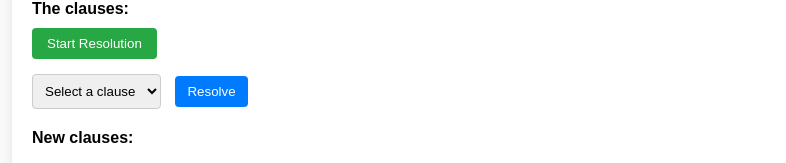
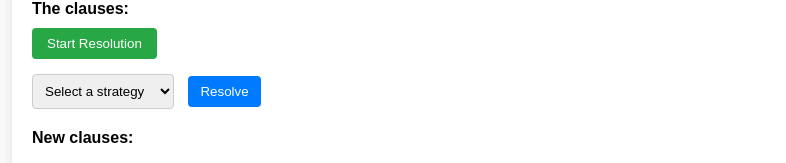
Before and after one commit to guvengergerli/InteractiveFOL, a plain HTML site: page frontend/index.html in a window 1280 px wide. Shown: the part 364-527 px from the top of the page, without its empty margins (158-944 px from the left). Drawn offline with Linux system fonts and the light colour scheme.

Commit message:
change the text of the dropdown list.

```diff
--- a/frontend/index.html
+++ b/frontend/index.html
@@ -39,10 +39,12 @@
             <button id="resolution-btn">Start Resolution</button>
             <div class="dropdown-section">
                 <select>
-                    <option>Select a clause</option>
-                    <option>Clause 1</option>
-                    <option>Clause 2</option>
-                    <option>Clause 3</option>
+                    <option>Select a strategy</option>
+                    <option>None</option>
+                    <option>Unit Resolution</option>
+                    <option>SOS Resolution</option>
+                    <option>Linear Resolution</option>
+                    <option>End</option>
                 </select>
                 <button class="dropdown-btn">Resolve</button>
             </div>
```
